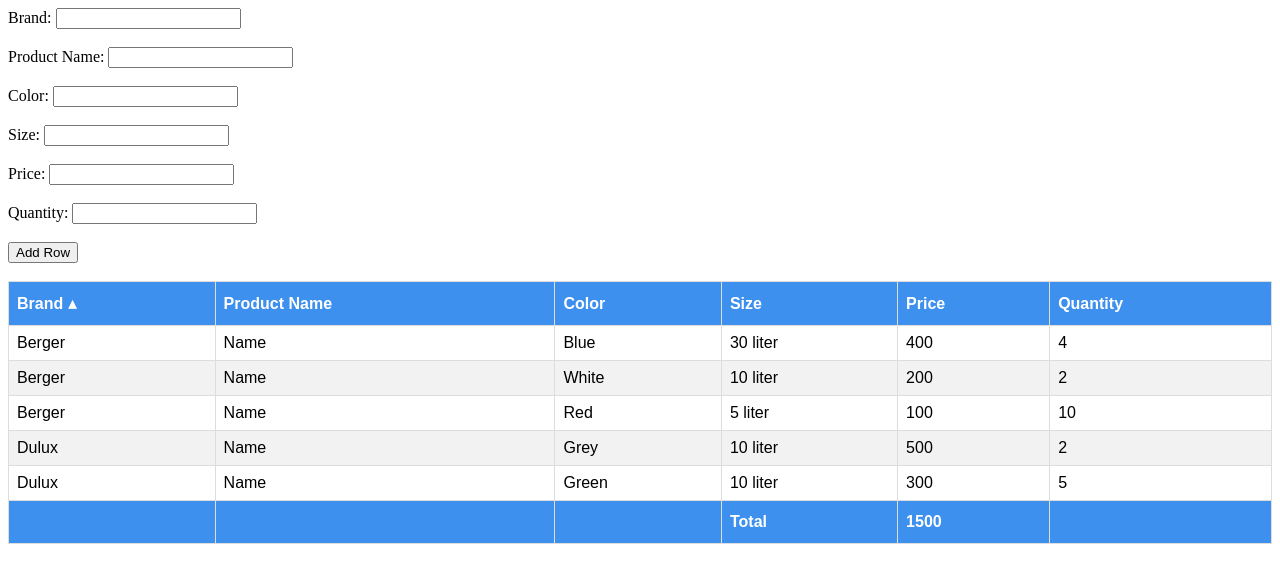
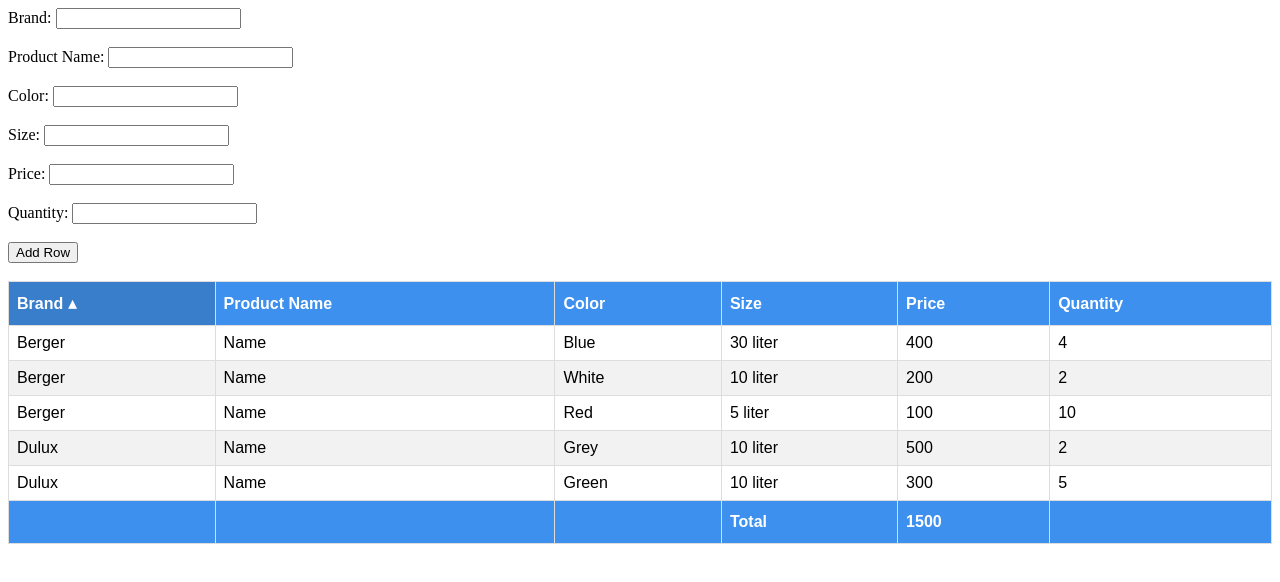
Before and after one commit to AbidAlWassie/Accounting-App, a plain HTML site: page index.html in a window 1280 px wide. Both pictures are taken after a click on the element "Brand". Drawn offline with Linux system fonts and the light colour scheme.

Commit message:
fixed couple of things

```diff
--- a/css/style.css
+++ b/css/style.css
@@ -27,6 +27,7 @@
 
 .table-sortable th {
   cursor: pointer;
+  user-select: none;
 }
 
 .table-sortable .th-sort-asc::after {
@@ -44,5 +45,5 @@
 
 .table-sortable .th-sort-asc,
 .table-sortable .th-sort-desc {
-  background: rgba(0, 0, 0, 0.1);
+  background-color: rgba(36, 112, 198, 0.9) !important;
 }
```
